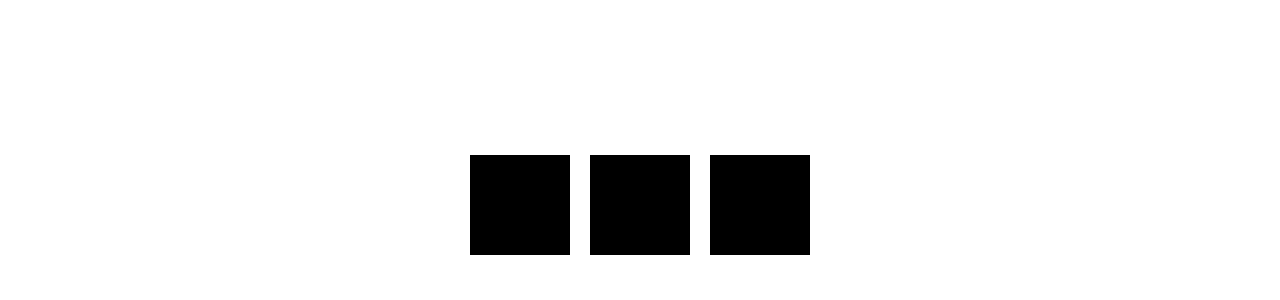
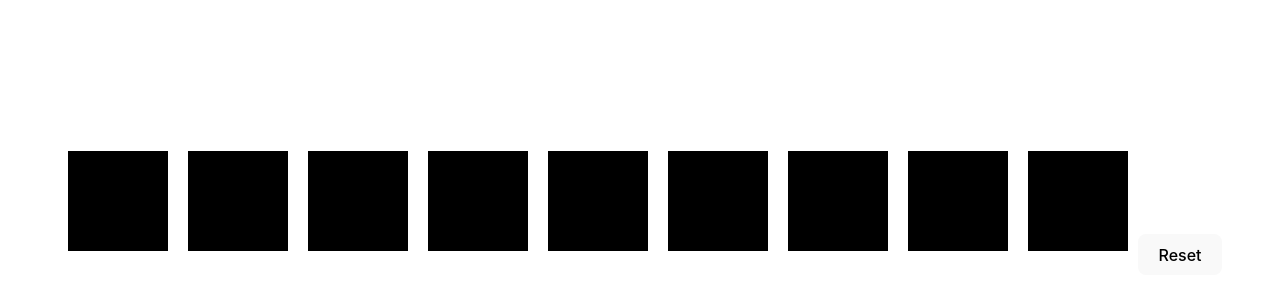
Before and after one commit to hiimchinh/learn-react, a React (Vite) app: page / in a window 1280 px wide. Shown: the part 192-492 px from the top of the page. Built offline with nearby package versions, Linux system fonts and the light colour scheme.

Commit message:
add reset button, move state to BoxGrid

```diff
--- a/src/App.jsx
+++ b/src/App.jsx
@@ -1,12 +1,10 @@
 import "./App.css";
-import Box from "./Box.jsx";
+import BoxGrid from "./BoxGrid.jsx";
 
 function App() {
     return (
         <>
-            <Box />
-            <Box />
-            <Box />
+            <BoxGrid />
         </>
     );
 }
--- a/src/Box.jsx
+++ b/src/Box.jsx
@@ -1,16 +1,10 @@
 import "./Box.css";
-import { useState } from "react";
-function Box() {
-    const [isToggle, setIsToggle] = useState(false);
-    const toggle = () => {
-        setIsToggle(!isToggle);
-    };
-
+function Box({ isActive, setIsActive }) {
     return (
         <div
             className="Box"
-            style={{ backgroundColor: isToggle ? "red" : "black" }}
-            onClick={toggle}
+            style={{ backgroundColor: isActive ? "red" : "black" }}
+            onClick={setIsActive}
         ></div>
     );
 }
--- /dev/null
+++ b/src/BoxGrid.css
@@ -0,0 +1,3 @@
+.BoxGrid {
+
+}
--- a/src/BoxGrid.jsx
+++ b/src/BoxGrid.jsx
@@ -1,9 +1,47 @@
 import Box from "./Box.jsx";
+import "./BoxGrid.css";
+import { useState } from "react";
 
 function BoxGrid() {
+    const [boxes, setBoxes] = useState([
+        false,
+        false,
+        false,
+        false,
+        false,
+        false,
+        false,
+        false,
+        false,
+    ]);
+    const reset = () => {
+        setBoxes([
+            false,
+            false,
+            false,
+            false,
+            false,
+            false,
+            false,
+            false,
+            false,
+        ]);
+    };
+    const toggle = (i) => {
+        setBoxes((prevState) => {
+            return prevState.map((active, index) =>
+                index === i ? !active : active
+            );
+        });
+    };
     return (
-        <div>
-            <Box />
+        <div className="BoxGrid">
+            {boxes.map((box, i) => (
+                <Box key={i} isActive={box} setIsActive={() => toggle(i)} />
+            ))}
+            <button onClick={reset}>Reset</button>
         </div>
     );
 }
+
+export default BoxGrid;
```
